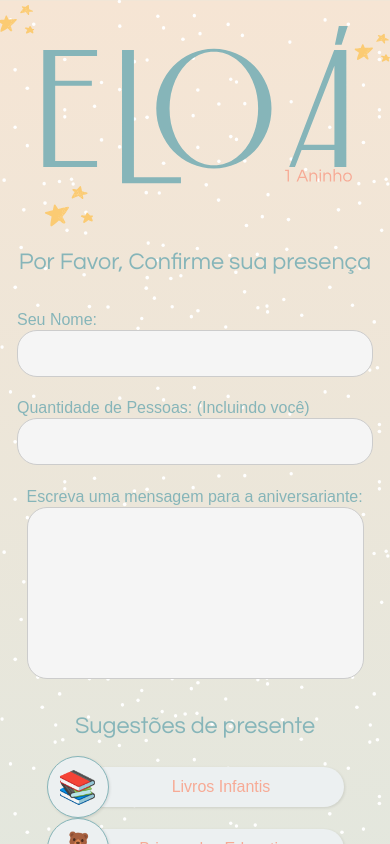
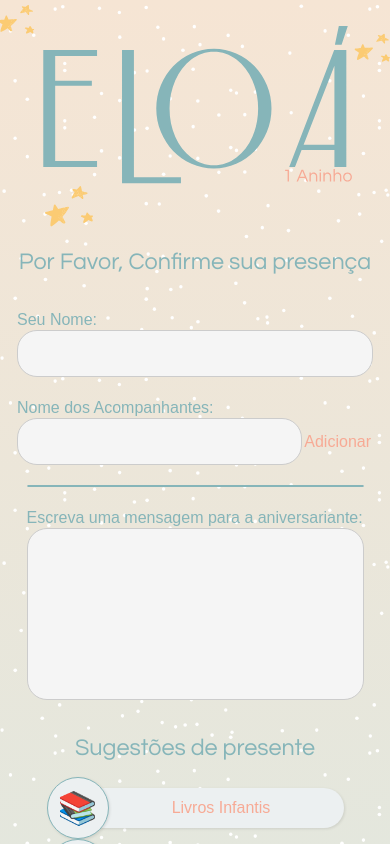
Before and after one commit to Marcos-PauloR/niver-lolo, a React (Vite) app: page /confirmar in a window 390 px wide. Shown: the top 844 px of the page. Built offline with nearby package versions, Linux system fonts and the light colour scheme; a web font is replaced by a local one.

Commit message:
adicionado nome de convidados

```diff
--- a/package.json
+++ b/package.json
@@ -15,6 +15,7 @@
     "react-dom": "^18.3.1",
     "react-hook-form": "^7.53.0",
     "react-hot-toast": "^2.4.1",
+    "react-icons": "^5.5.0",
     "react-qr-code": "^2.0.15",
     "react-router-dom": "^6.26.1"
   },
--- a/src/components/InputText/InputText.module.css
+++ b/src/components/InputText/InputText.module.css
@@ -29,3 +29,20 @@
   border-color: #ccc;
   outline: none;
 }
+
+.Input {
+  display: flex;
+  flex-direction: row;
+}
+
+.ghostButton {
+  border: none;
+  background: transparent;
+  color: #f7aa95;
+  font-size: 16px;
+  display: flex;
+  align-items: center;
+  justify-content: center;
+  cursor: pointer;
+  padding: 2px;
+}
--- a/src/components/InputText/InputText.tsx
+++ b/src/components/InputText/InputText.tsx
@@ -20,6 +20,8 @@ interface InputTextProps {
   type?: React.HTMLInputTypeAttribute | undefined;
   minValue?: string | number | undefined;
   maxValue?: string | number | undefined;
+  withButton?: boolean;
+  buttonClick?: React.MouseEventHandler<HTMLButtonElement> | undefined;
 }
 
 const InputText: React.FC<InputTextProps> = ({
@@ -31,12 +33,15 @@ const InputText: React.FC<InputTextProps> = ({
   type,
   minValue,
   maxValue,
+  withButton,
+  buttonClick,
 }) => {
   return (
     <div className={styles.InputText}>
       <label htmlFor={name} className={styles.label}>
         {label}
       </label>
+      <div className={styles.Input}>
         <Controller
           name={name}
           control={control}
@@ -50,11 +55,21 @@ const InputText: React.FC<InputTextProps> = ({
                 min={minValue}
                 type={type}
                 max={maxValue}
-            />
+              ></input>
               {error && <span>{error.message}</span>}
             </>
           )}
         />
+        {withButton ? (
+          <button
+            type="button"
+            onClick={buttonClick}
+            className={styles.ghostButton}
+          >
+            Adicionar
+          </button>
+        ) : null}
+      </div>
     </div>
   );
 };
--- a/src/index.css
+++ b/src/index.css
@@ -42,9 +42,10 @@ html {
 
 .decor {
   position: fixed;
-  width: 450px;
+  width: 25vw;
+  max-width: 450px;
   height: auto;
-  pointer-events: none; /* Isso é o mais importante */
+  pointer-events: none;
   z-index: 1;
 }
 .decor-top-right {
--- a/src/views/Formulario.module.css
+++ b/src/views/Formulario.module.css
@@ -22,6 +22,46 @@
   font-size: clamp(1rem, 6vw, 2rem);
   margin: 0.5em 0;
   text-align: center;
+}
+
+.texto {
+  font-weight: 100;
+  font-family: "Questrial", system-ui;
+  font-style: normal;
+  color: #86b5b9;
+  font-size: clamp(1.3rem, 6vw, 1.4rem);
+  margin: 0.5em 0;
+  width: 100%;
+  text-align: left;
+  display: flex;
+  justify-content: space-between;
+  align-items: flex-start;
+  align-items: center;
+  list-style-type: disc;
+  list-style-position: inside;
+}
+
+.texto button {
+  margin-right: auto;
+}
+
+.texto span {
+  flex: 1;
+  word-break: break-word;
+  white-space: normal;
+  margin-right: 8px;
+}
+
+.ghostButton {
+  border: none;
+  background: transparent;
+  color: red;
+  font-size: 20px;
+  display: flex;
+  align-items: center;
+  justify-content: center;
+  cursor: pointer;
+  padding: 2px;
 }
 
 .checkBoxSpan {
--- a/src/views/Formulario.tsx
+++ b/src/views/Formulario.tsx
@@ -1,21 +1,38 @@
 import { useForm } from "react-hook-form";
+import { FiMinus } from "react-icons/fi";
 import InputText from "../components/InputText/InputText";
 import styles from "./Formulario.module.css";
 import Button from "../components/Button/Button";
 import TextArea from "../components/TextArea/TextArea";
 import toast, { Toaster } from "react-hot-toast";
 import Lista from "../components/Lista/Lista";
+import { useState } from "react";
 
 interface FormularioValue {
   nome: string;
-  acompanhates: number;
+  acompanhates: string;
   presente: string;
   confirmado: boolean;
   mensagem: string;
 }
 
 function Formulario() {
-  const { control, getValues } = useForm<FormularioValue>();
+  const { control, getValues, resetField } = useForm<FormularioValue>({
+    defaultValues: { acompanhates: "" },
+  });
+  const [listaAcompanhantes, setListaAcompanhantes] = useState<string[]>([]);
+
+  const insereAcompanhante = () => {
+    const valor = getValues("acompanhates");
+    if (!valor) return;
+
+    setListaAcompanhantes((prev) => [...prev, valor]);
+    resetField("acompanhates", { defaultValue: "", keepTouched: true });
+  };
+
+  const removerDaLista = (index: number) => {
+    setListaAcompanhantes((prev) => prev.filter((_, i) => i !== index));
+  };
 
   const lista = [
     { icone: "📚", texto: "Livros Infantis" },
@@ -44,11 +61,37 @@ function Formulario() {
         <InputText
           control={control}
           name={"acompanhates"}
-          label={"Quantidade de Pessoas: (Incluindo você)"}
-          type={"number"}
-          minValue={0}
-          maxValue={5}
+          label={"Nome dos Acompanhantes:"}
+          type={"text"}
+          withButton
+          buttonClick={insereAcompanhante}
         />
+
+        <ul
+          style={{
+            width: 315,
+            maxWidth: 315,
+            margin: 0,
+            background: "#F5F5F5",
+            border: "solid 1px  #86B5B9",
+            borderRadius: 8,
+            paddingLeft: 20,
+          }}
+        >
+          {listaAcompanhantes.map((valor, index) => (
+            <li key={index} className={styles.texto}>
+              <span>{valor}</span>
+              <button
+                type="button"
+                className={styles.ghostButton}
+                onClick={() => removerDaLista(index)}
+              >
+                <FiMinus fontSize={45} />
+              </button>
+            </li>
+          ))}
+        </ul>
+
         <TextArea
           control={control}
           name={"mensagem"}
@@ -57,8 +100,8 @@ function Formulario() {
 
         <div>
           <h3 className={styles.titleh1}>Sugestões de presente</h3>
-          {lista.map((item) => (
-            <Lista texto={item.texto} icone={item.icone} />
+          {lista.map((item, index) => (
+            <Lista texto={item.texto} key={index} icone={item.icone} />
           ))}
         </div>
 
@@ -78,6 +121,7 @@ function Formulario() {
                 confirmado: true,
                 acompanhates: Number(getValues().acompanhates),
                 mensagem: getValues().mensagem.replace(/\r\n/g, "\n"),
+                companheiros: listaAcompanhantes,
               }),
             })
               .then((response) => {
--- a/src/views/Historia.tsx
+++ b/src/views/Historia.tsx
@@ -28,10 +28,6 @@ function Historia() {
         de tirar o fôlego: com nuvens que soltam confete, bolo com glitter
         comestível e unicórnios dançando ao som de risadas felizes.
       </p>
-      {/* <img
-        src="/public/assets/Nuvens.svg"
-        style={{ zIndex: -1, position: "absolute" }}
-      /> */}
       <p className={styles.titleh1}>
         E assim começa a linda história da princesa mais doce do reino dos
         unicórnios. E olha… esse é só o primeiro capítulo!
--- a/src/views/Listagem.tsx
+++ b/src/views/Listagem.tsx
@@ -5,12 +5,12 @@ const CORRECT_PASSWORD = "senha123";
 const API_URL = "/api/confirmados";
 
 type CardProps = {
-  acompanhates: number;
+  companheiros: string[];
   nome: string;
   mensagem: string;
 };
 
-const Card = ({ nome, acompanhates, mensagem }: CardProps) => (
+const Card = ({ nome, companheiros, mensagem }: CardProps) => (
   <div className={styles.card}>
     <div>
       <strong className={styles.label}>Convidado:</strong>
@@ -18,7 +18,11 @@ const Card = ({ nome, acompanhates, mensagem }: CardProps) => (
     </div>
     <div>
       <strong className={styles.label}>Acompanhates:</strong>
-      <span className={styles.resposta}> {acompanhates}</span>
+      {companheiros.map((companheiro, index) => (
+        <span className={styles.resposta} key={index}>
+          {companheiro}
+        </span>
+      ))}
     </div>
     <div>
       <strong className={styles.label}>Mensagem:</strong>
```
Also changed, not shown: 1 other file (tests, documents, lock files or other folders). Lines whose indentation alone changed are shown as unchanged.
